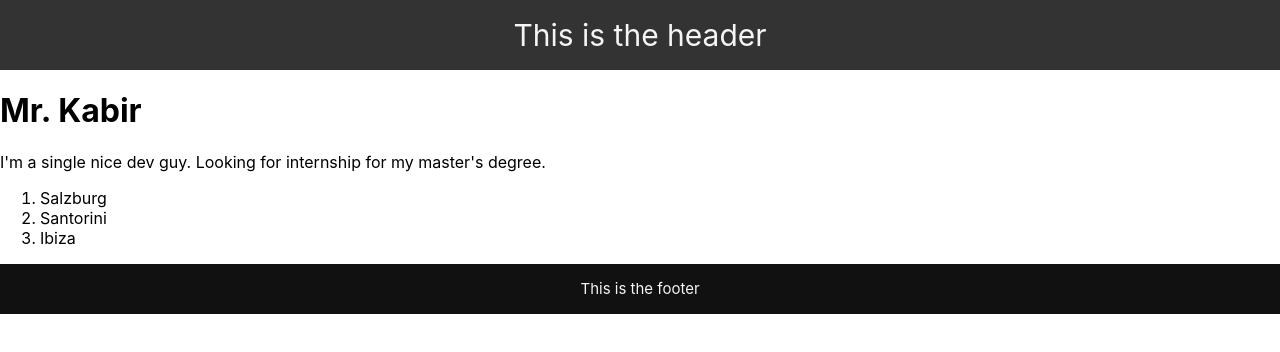
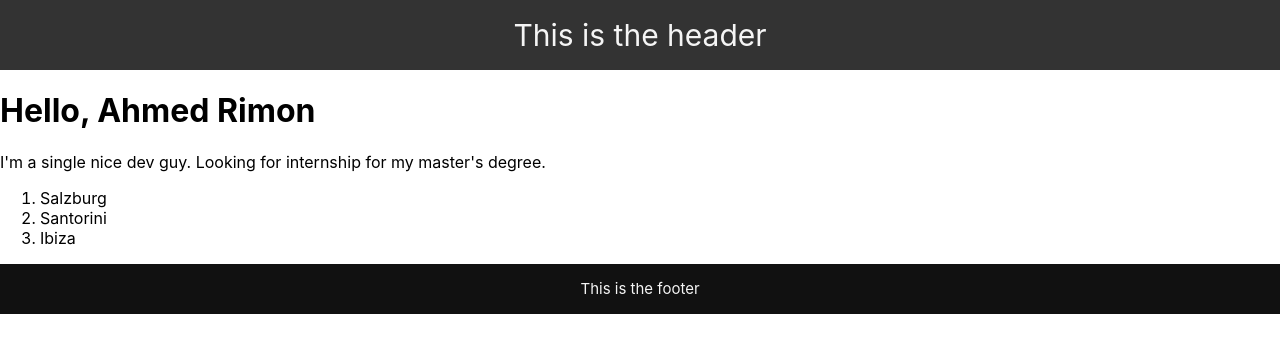
Before and after one commit to firojkabir/reactfullcourse, a React (Create React App) app: page / in a window 1280 px wide. Shown: the top 352 px of the page. Built offline with nearby package versions, Linux system fonts and the light colour scheme.

Commit message:
JSX to JavaScript

```diff
--- a/src/components/MainContent.js
+++ b/src/components/MainContent.js
@@ -1,9 +1,13 @@
 import React from 'react'
 
 function MainContent() {
+    const firstName = "Ahmed"
+    const lastName = "Rimon"
+
     return(
         <main className="content">
-            <h1>Mr. Kabir</h1>
+            <h1>Hello, {firstName + " " + lastName}</h1>
+            {/* <h1>Hello, {`${firstName} ${lastName}`}</h1> */}
             <p>I'm a single nice dev guy. Looking for internship for my master's degree.</p>
             <ol>
                 <li>Salzburg</li>
```
